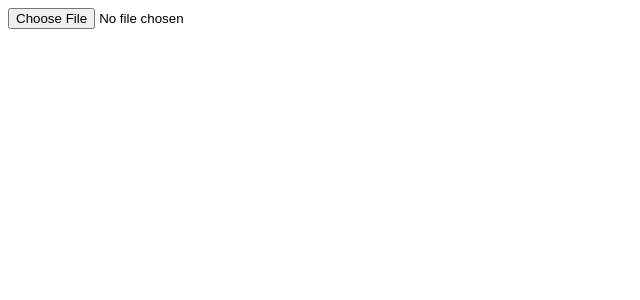
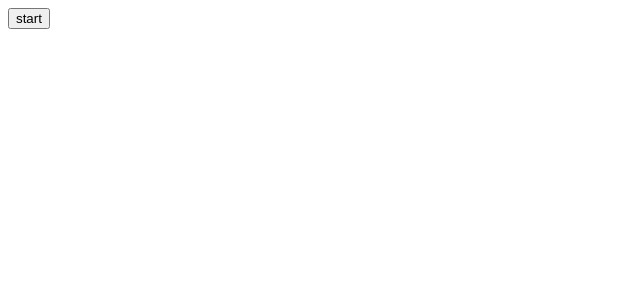
Before and after one commit to jozefgloncak/angular, an Angular app in the folder topology-parser/: page / in a window 1280 px wide. Shown: the top 300 px of the page, without its empty margins (0-640 px from the left). Built offline with nearby package versions, Linux system fonts and the light colour scheme.

Commit message:
Add dialog window with file input request.
Signed-off-by: Jozef Gloncak <jozef.gloncak@gmail.com>

```diff
--- a/topology-parser/package.json
+++ b/topology-parser/package.json
@@ -12,12 +12,14 @@
   },
   "private": true,
   "dependencies": {
-    "@angular/animations": "^5.0.0",
+    "@angular/animations": "^5.2.1",
+    "@angular/cdk": "^5.1.0",
     "@angular/common": "^5.0.0",
     "@angular/compiler": "^5.0.0",
     "@angular/core": "^5.0.0",
     "@angular/forms": "^5.0.0",
     "@angular/http": "^5.0.0",
+    "@angular/material": "^5.1.0",
     "@angular/platform-browser": "^5.0.0",
     "@angular/platform-browser-dynamic": "^5.0.0",
     "@angular/router": "^5.0.0",
--- a/topology-parser/src/app/app.component.html
+++ b/topology-parser/src/app/app.component.html
@@ -1,4 +1,4 @@
 <div>
-  <app-dialog></app-dialog>
+  <!-- <app-dialog></app-dialog> -->
   <app-topology></app-topology>
 </div>
--- a/topology-parser/src/app/app.module.ts
+++ b/topology-parser/src/app/app.module.ts
@@ -1,5 +1,7 @@
 import { BrowserModule } from '@angular/platform-browser';
 import { NgModule } from '@angular/core';
+import { MatDialogModule } from '@angular/material/dialog';
+import {BrowserAnimationsModule} from '@angular/platform-browser/animations';
 
 
 import { AppComponent } from './app.component';
@@ -15,8 +17,11 @@ import { JsonParserService } from './json-parser.service';
   ],
   imports: [
     BrowserModule,
+    BrowserAnimationsModule,
+    MatDialogModule
   ],
   providers: [JsonParserService ],
-  bootstrap: [AppComponent]
+  bootstrap: [AppComponent],
+  entryComponents: [DialogComponent]
 })
 export class AppModule { }
--- a/topology-parser/src/app/dialog/dialog.component.html
+++ b/topology-parser/src/app/dialog/dialog.component.html
@@ -1,9 +1,13 @@
-<div>
-  <input type="file" (change)="selectFile($event)" placeholder="Upload file">
-  <div *ngIf="selectedFile!=null">
-    <input type="button" (click)="readFile()" value="read file">
+<h1 mat-dialog-title>JSON file selection</h1>
+<div mat-dialog-content>
+    <input type="file" (change)="selectFile($event)">
+    <div *ngIf="selectedFile!=null">
+      <input type="button" (click)="readFile()" value="read file">
+    </div>
+    <div *ngIf="jsonParser.rawFile!=null">
+      file loaded
+    </div>
   </div>
-  <div *ngIf="jsonParser.rawFile!=null">
-    file loaded
-  </div>
+<div mat-dialog-actions>
+    <button mat-button (click)="onOkClick()">Ok</button>
 </div>
--- a/topology-parser/src/app/dialog/dialog.component.ts
+++ b/topology-parser/src/app/dialog/dialog.component.ts
@@ -1,8 +1,9 @@
-import { Component } from '@angular/core';
+import { Component, Inject } from '@angular/core';
 import { FileUploader } from 'ng2-file-upload';
 import { JsonParserService } from '../json-parser.service';
 import { Node } from '../Node';
 import { Observable } from 'rxjs/Observable';
+import { MatDialogRef, MAT_DIALOG_DATA } from '@angular/material/dialog';
 
 
 @Component({
@@ -15,7 +16,14 @@ export class DialogComponent{
   selectedFile : File;
   fileContent : string;
 
-  constructor(private jsonParser:JsonParserService) {}
+  constructor(
+    public dialogRef: MatDialogRef<DialogComponent>,
+    private jsonParser:JsonParserService) { }
+
+
+  onOkClick(): void {
+    this.dialogRef.close();
+  }
 
   // https://stackoverflow.com/questions/27254735/filereader-onload-with-result-and-parameter
   // https://stackoverflow.com/questions/41737620/angular2-typescript-filereader-onload-property-does-not-exist
@@ -26,16 +34,4 @@ export class DialogComponent{
   readFile() {
     this.jsonParser.readFile(this.selectedFile);
   }
-
-    // method() {
-    //   let temp : Observable<string> = new Observable(observ =>
-    //     {setTimeout(()=>{
-    //       observ.next("A");
-    //     },1000);
-    //     setTimeout(()=>{
-    //       observ.next("B");
-    //     },2000);});
-
-    //   temp.subscribe(value => this.fileContent = value);
-    // }
 }
--- a/topology-parser/src/app/topology/topology.component.html
+++ b/topology-parser/src/app/topology/topology.component.html
@@ -1,4 +1,5 @@
-<div *ngIf="jsonParser.rawFile!=null">
+<input type="button" value="start" (click)="openDialog()">
+<div *ngIf="jsonParser.rawFile!=null && dialogClosed">
   <button type="button" (click)="analyzeContent()">analyze</button>
   <label for="displayContent">display file content</label>
   <input type="checkbox" #displayCtxCheckBox (change)="displayCtxCheckBox.checked ? displayCtx=true : displayCtx=false" id="displayContent">
--- a/topology-parser/src/app/topology/topology.component.ts
+++ b/topology-parser/src/app/topology/topology.component.ts
@@ -1,26 +1,37 @@
-import { Component, OnInit } from '@angular/core';
+import { Component } from '@angular/core';
 import { JsonParserService } from '../json-parser.service';
+import { MatDialog, MatDialogRef } from '@angular/material/dialog';
+
 import { Node } from '../Node';
+import { DialogComponent } from '../dialog/dialog.component';
 
 @Component({
   selector: 'app-topology',
   templateUrl: './topology.component.html',
   styleUrls: ['./topology.component.css']
 })
-export class TopologyComponent implements OnInit {
+export class TopologyComponent {
 
   nodes : Node[];
   displayCtx:boolean;
-  public fileContent:string;
+  fileContent:string;
 
+  dialogClosed:boolean;
 
-  constructor(private jsonParser:JsonParserService) { }
+  constructor(private jsonParser:JsonParserService, public dialog: MatDialog) { }
 
-  // loadFile() {
-  //   this.jsonParser.provideContent().subscribe(
-  //     fileContent => {this.fileContent = fileContent}
-  //   );
-  // }
+  openDialog(): void {
+    let dialogRef : MatDialogRef<DialogComponent, string>;
+    this.dialogClosed = false;
+    dialogRef = this.dialog.open(DialogComponent, {
+      width: '350px',
+      // data: { this.dialogClose}
+    });
+
+    dialogRef.afterClosed().subscribe(data => {
+      this.dialogClosed = true;
+    });
+  }
 
   analyzeContent() {
     this.jsonParser.analyzeContent();
--- a/topology-parser/src/styles.css
+++ b/topology-parser/src/styles.css
@@ -1 +1,2 @@
 /* You can add global styles to this file, and also import other style files */
+@import "~@angular/material/prebuilt-themes/indigo-pink.css";
```
Also changed, not shown: 1 other file (tests, documents, lock files or other folders).
